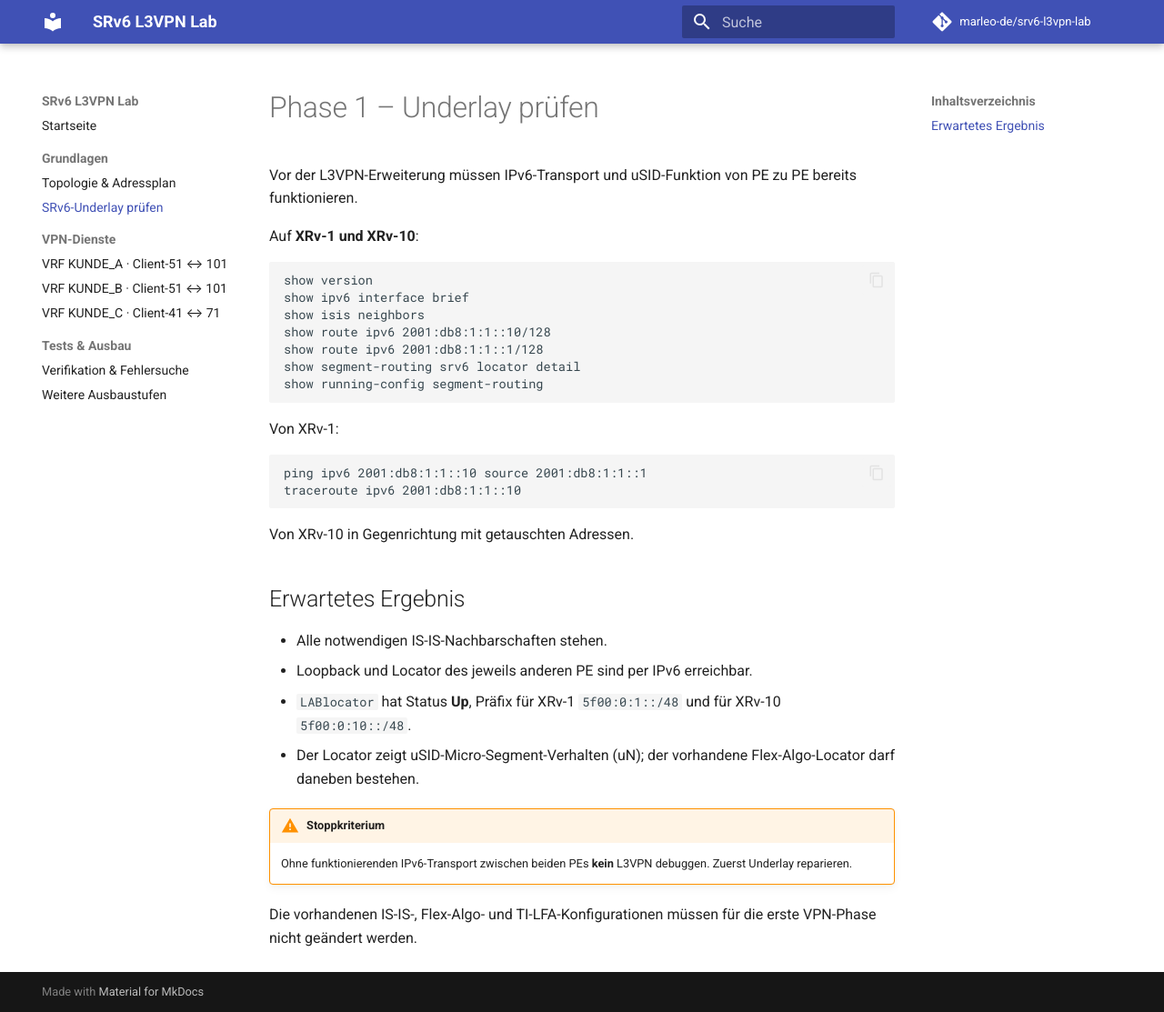
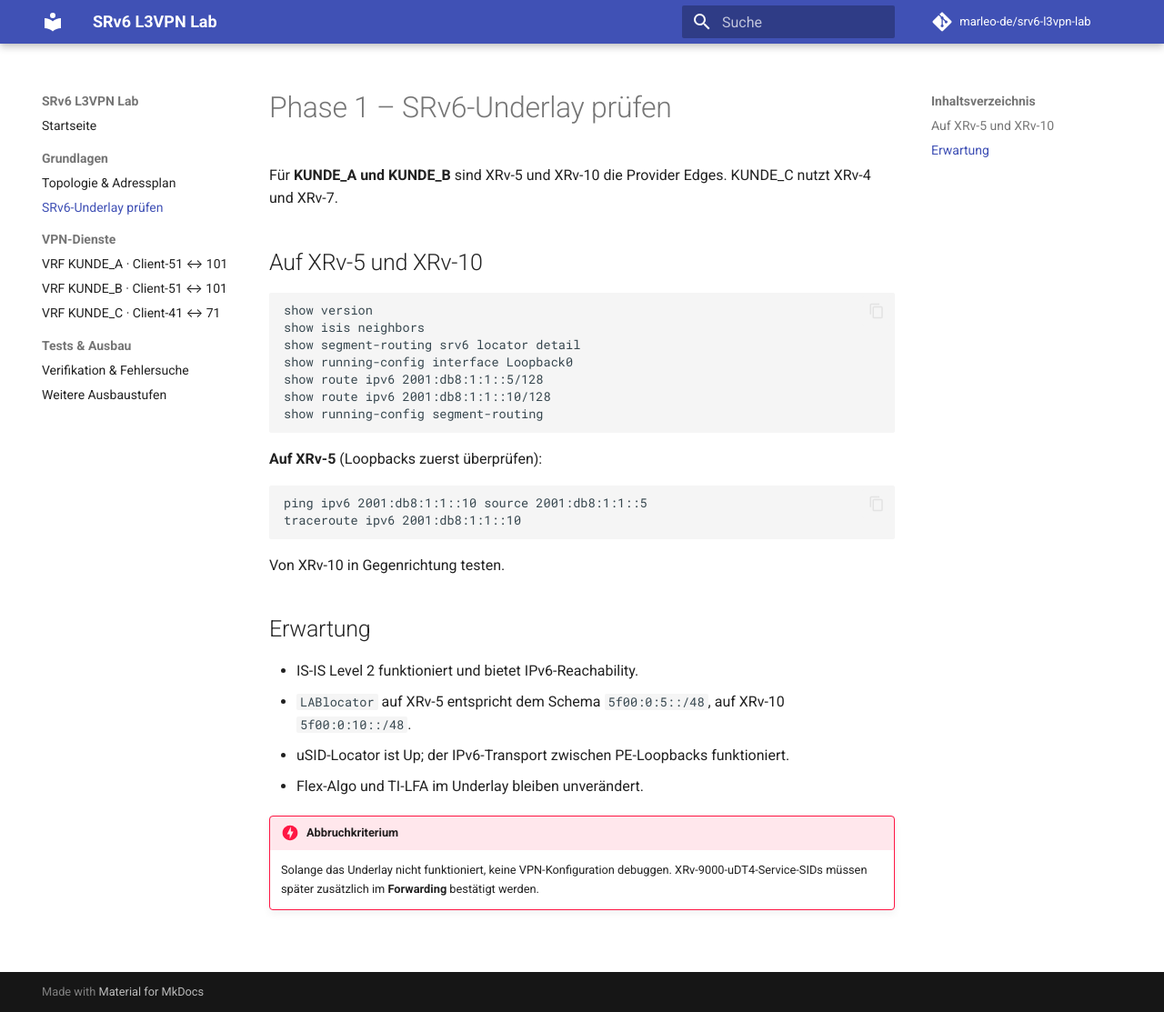
Before and after one commit to marleo-de/srv6-l3vpn-lab, an MkDocs documentation site: the page built from docs/underlay.md, in a window 1280 px wide and 1113 px high. Shown: the whole window at 91% size. Built offline with MkDocs 1.6.1 and Material for MkDocs 9.7.7, drawn with Linux system fonts in a browser that asks for light colours; comment, search, counter and statistics services are not loaded.

Commit message:
Use Client-51/XRv-5 for VPN A/B and reorganize documentation

````diff
--- a/docs/underlay.md
+++ b/docs/underlay.md
@@ -1,36 +1,34 @@
-# Phase 1 – Underlay prüfen
+# Phase 1 – SRv6-Underlay prüfen
 
-Vor der L3VPN-Erweiterung müssen IPv6-Transport und uSID-Funktion von PE zu PE bereits funktionieren.
+Für **KUNDE_A und KUNDE_B** sind XRv-5 und XRv-10 die Provider Edges. KUNDE_C nutzt XRv-4 und XRv-7.
 
-Auf **XRv-1 und XRv-10**:
+## Auf XRv-5 und XRv-10
 
 ```cisco
 show version
-show ipv6 interface brief
 show isis neighbors
+show segment-routing srv6 locator detail
+show running-config interface Loopback0
+show route ipv6 2001:db8:1:1::5/128
 show route ipv6 2001:db8:1:1::10/128
-show route ipv6 2001:db8:1:1::1/128
-show segment-routing srv6 locator detail
 show running-config segment-routing
 ```
 
-Von XRv-1:
+**Auf XRv-5** (Loopbacks zuerst überprüfen):
 
 ```cisco
-ping ipv6 2001:db8:1:1::10 source 2001:db8:1:1::1
+ping ipv6 2001:db8:1:1::10 source 2001:db8:1:1::5
 traceroute ipv6 2001:db8:1:1::10
 ```
 
-Von XRv-10 in Gegenrichtung mit getauschten Adressen.
+Von XRv-10 in Gegenrichtung testen.
 
-## Erwartetes Ergebnis
+## Erwartung
 
-- Alle notwendigen IS-IS-Nachbarschaften stehen.
-- Loopback und Locator des jeweils anderen PE sind per IPv6 erreichbar.
-- `LABlocator` hat Status **Up**, Präfix für XRv-1 `5f00:0:1::/48` und für XRv-10 `5f00:0:10::/48`.
-- Der Locator zeigt uSID-Micro-Segment-Verhalten (uN); der vorhandene Flex-Algo-Locator darf daneben bestehen.
+- IS-IS Level 2 funktioniert und bietet IPv6-Reachability.
+- `LABlocator` auf XRv-5 entspricht dem Schema `5f00:0:5::/48`, auf XRv-10 `5f00:0:10::/48`.
+- uSID-Locator ist Up; der IPv6-Transport zwischen PE-Loopbacks funktioniert.
+- Flex-Algo und TI-LFA im Underlay bleiben unverändert.
 
-!!! warning "Stoppkriterium"
-    Ohne funktionierenden IPv6-Transport zwischen beiden PEs **kein** L3VPN debuggen. Zuerst Underlay reparieren.
-
-Die vorhandenen IS-IS-, Flex-Algo- und TI-LFA-Konfigurationen müssen für die erste VPN-Phase nicht geändert werden.
+!!! danger "Abbruchkriterium"
+    Solange das Underlay nicht funktioniert, keine VPN-Konfiguration debuggen. XRv-9000-uDT4-Service-SIDs müssen später zusätzlich im **Forwarding** bestätigt werden.
````
